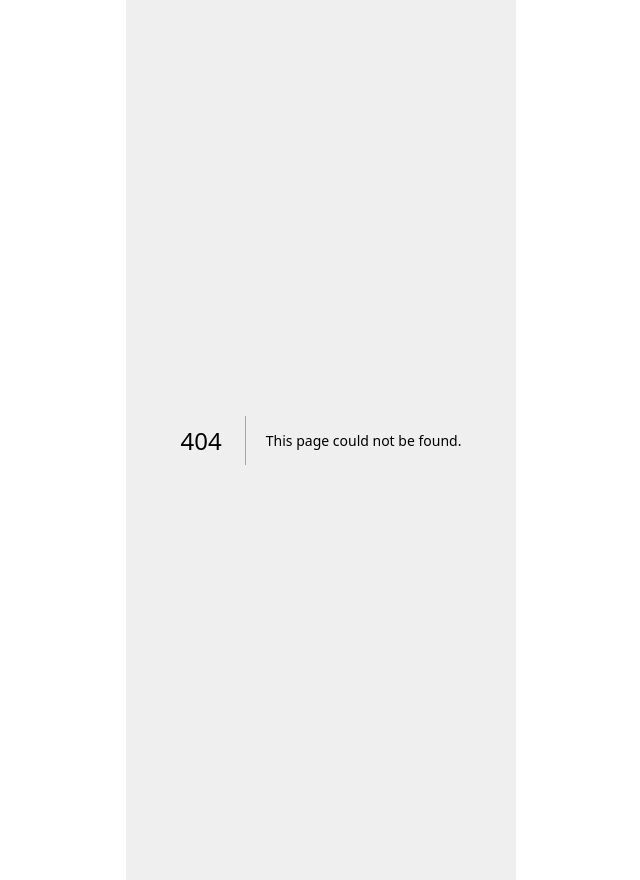
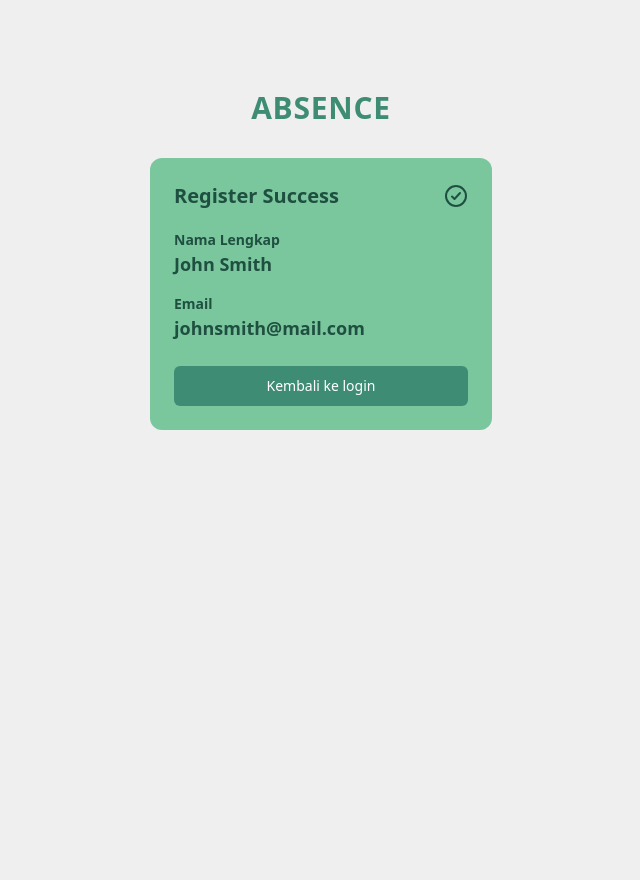
Before and after one commit to mauritshdb/absen, a Next.js app: page /success in a window 1280 px wide. Before the commit this address had no page. Shown: the whole page, without its empty margins (319-959 px from the left). After the commit the page ends 800 px from the top, so only its background shows below. Built offline with nearby package versions, Linux system fonts and the light colour scheme.

Commit message:
add success on register

```diff
--- /dev/null
+++ b/app/success/page.tsx
@@ -0,0 +1,60 @@
+"use client";
+
+import { useEffect, useState } from "react";
+import Link from "next/link";
+
+export default function SuccessPage() {
+  const [info, setInfo] = useState<{ name: string; email: string } | null>(null);
+
+  useEffect(() => {
+    const raw = sessionStorage.getItem("absence_last_registered");
+    if (raw) {
+      setInfo(JSON.parse(raw));
+      sessionStorage.removeItem("absence_last_registered");
+    }
+  }, []);
+
+  return (
+    <div className="flex flex-col">
+      <h1 className="text-center text-3xl font-bold text-[#3F8C75] tracking-wide mb-8">
+        ABSENCE
+      </h1>
+
+      <div className="bg-[#7AC79E] rounded-xl p-6">
+        <div className="flex items-center justify-between mb-5">
+          <h2 className="text-xl font-bold text-[#1F4F40]">
+            Register Success
+          </h2>
+          <svg
+            xmlns="http://www.w3.org/2000/svg"
+            viewBox="0 0 24 24"
+            fill="none"
+            stroke="currentColor"
+            strokeWidth={2}
+            className="w-6 h-6 text-[#1F4F40]"
+          >
+            <circle cx="12" cy="12" r="10" />
+            <path strokeLinecap="round" strokeLinejoin="round" d="M8 12.5l2.5 2.5L16 9" />
+          </svg>
+        </div>
+
+        <p className="text-sm font-semibold text-[#1F4F40]">Nama Lengkap</p>
+        <p className="text-lg font-bold text-[#1F4F40] mb-4">
+          {info?.name ?? "John Smith"}
+        </p>
+
+        <p className="text-sm font-semibold text-[#1F4F40]">Email</p>
+        <p className="text-lg font-bold text-[#1F4F40] mb-6">
+          {info?.email ?? "johnsmith@mail.com"}
+        </p>
+
+        <Link
+          href="/"
+          className="block w-full text-center rounded-md bg-[#3F8C75] text-white text-sm font-medium py-2.5 transition-transform duration-150 active:scale-[0.98]"
+        >
+          Kembali ke login
+        </Link>
+      </div>
+    </div>
+  );
+}
```
